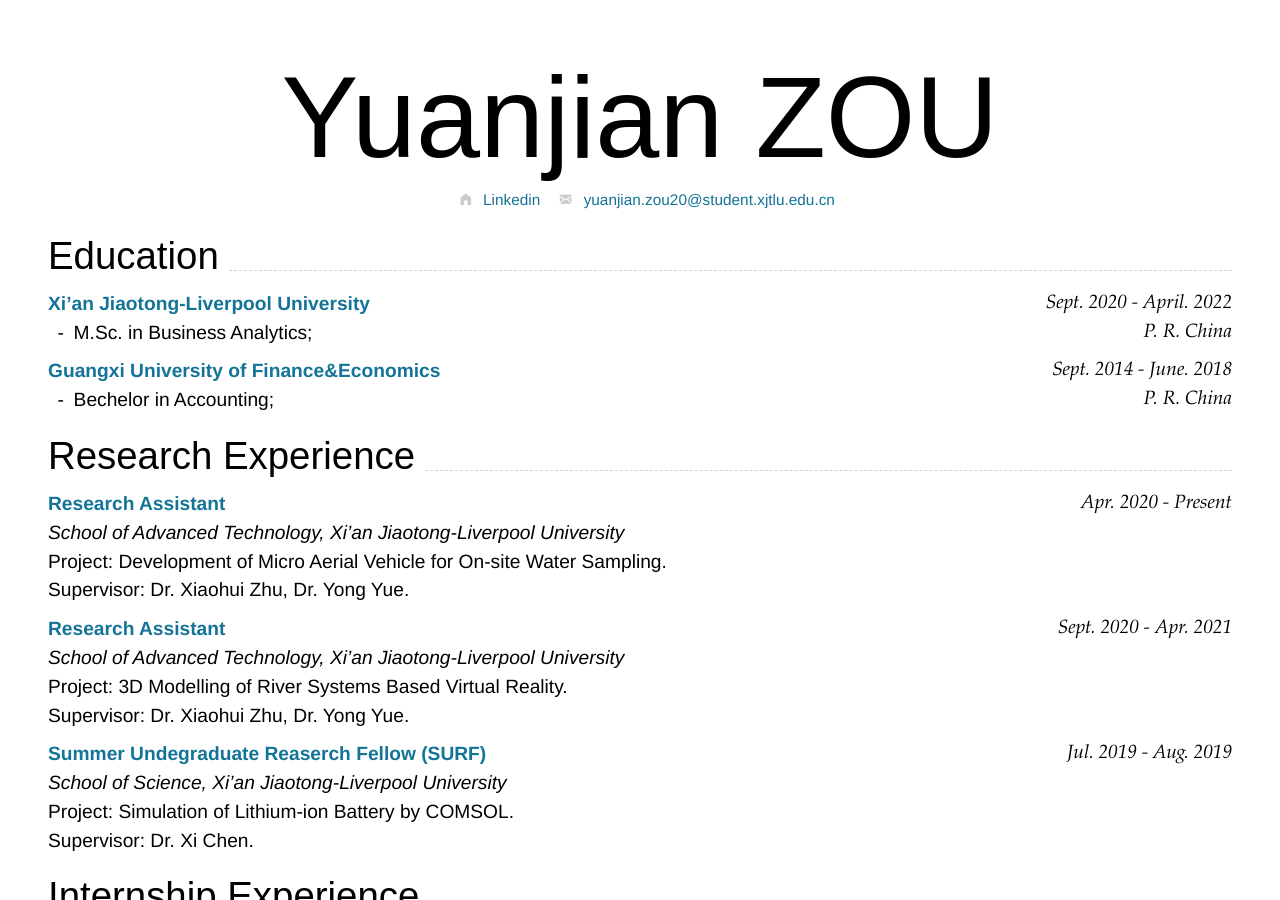
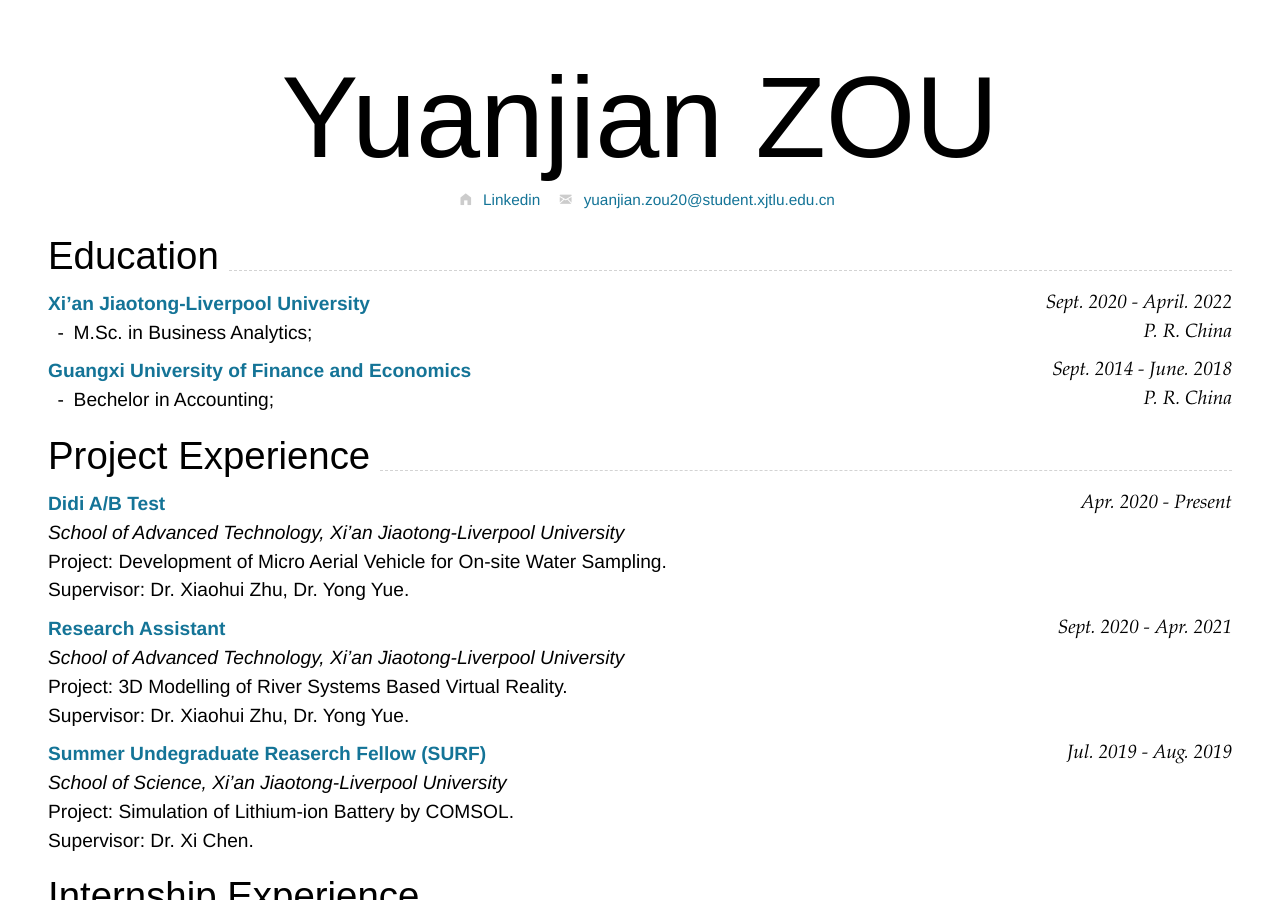
Before and after one commit to yuanjianzou/cv, a Jekyll site: the page built from index.md, in a window 1280 px wide and 900 px high. Built offline with Jekyll 4.4.1, drawn with Linux system fonts in a browser that asks for light colours; nearby versions of some CDN libraries; our own code applies the rules of GitHub Pages for plain Markdown files.

Commit message:
Update index.md

````diff
--- a/index.md
+++ b/index.md
@@ -33,7 +33,7 @@ P. R. China
 
 - M.Sc. in Business Analytics;
 
-### [**Guangxi University of Finance&Economics**](https://www.gxufe.edu.cn/) `Sept. 2014 - June. 2018`
+### [**Guangxi University of Finance and Economics**](https://www.gxufe.edu.cn/) `Sept. 2014 - June. 2018`
 
 ```
 P. R. China
@@ -57,9 +57,9 @@ Tongtong Zhang, [**Ziniu Wu**]() and Xi Chen.<br>
 _2019 SURF Poster Day._<br>
 [[PDF]()]
 -->
-## Research Experience
+## Project Experience
 
-### [**Research Assistant**]() `Apr. 2020 - Present`
+### [**Didi A/B Test**]() `Apr. 2020 - Present`
 
 _School of Advanced Technology, Xi'an Jiaotong-Liverpool University_<br>
 Project: Development of Micro Aerial Vehicle for On-site Water Sampling.<br>
````
